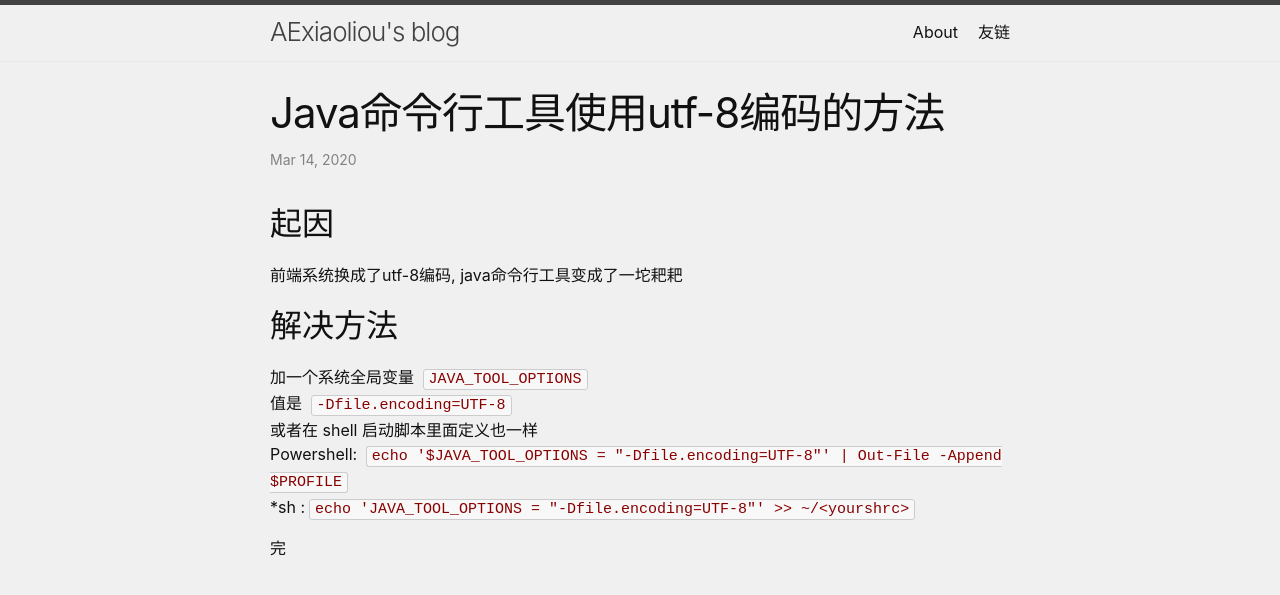
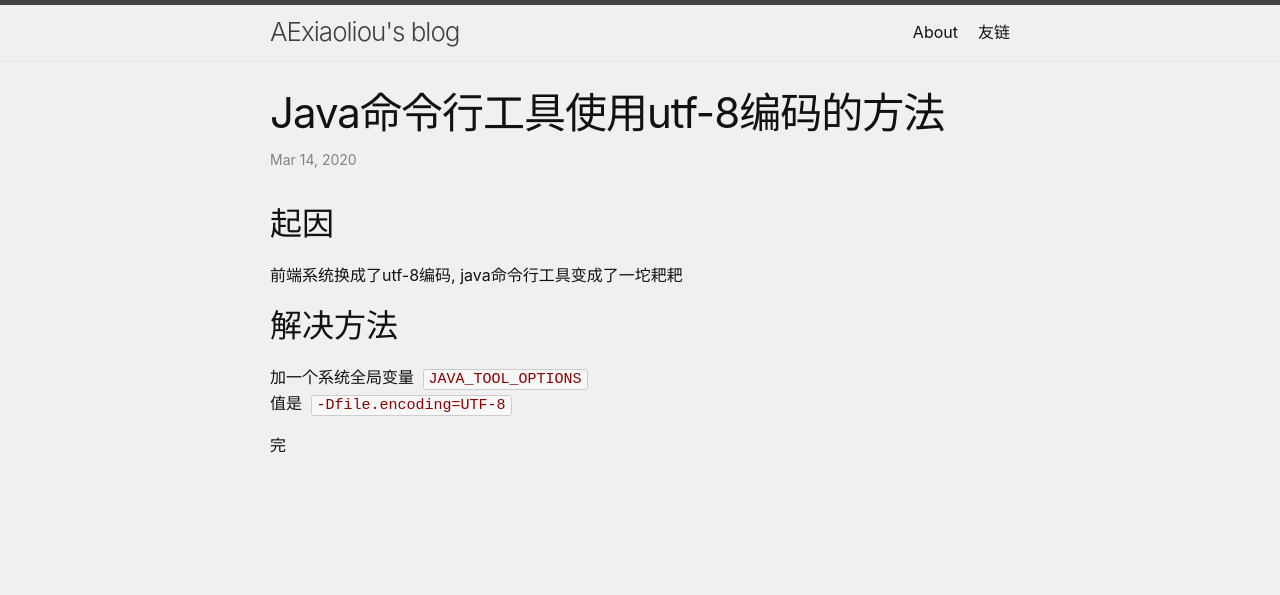
Before and after one commit to AExiaoliou/hatimblog.github.io, a Jekyll site: the page built from _posts/2020-3-15-cmdline-utf8-java.md, in a window 1280 px wide and 900 px high. Shown: the top 595 px of the window. Built offline with Jekyll 4.4.1, drawn with Linux system fonts in a browser that asks for light colours.

Commit message:
Revert "new post"
This reverts commit a2299ad8bad809f0a8e3db6d788cf04b4ec6904e.

```diff
--- a/_posts/2020-3-15-cmdline-utf8-java.md
+++ b/_posts/2020-3-15-cmdline-utf8-java.md
@@ -13,9 +13,6 @@ categories: java
 
 加一个系统全局变量 `JAVA_TOOL_OPTIONS`
 值是 `-Dfile.encoding=UTF-8`
-或者在 shell 启动脚本里面定义也一样
-Powershell: `echo '$JAVA_TOOL_OPTIONS = "-Dfile.encoding=UTF-8"' | Out-File -Append $PROFILE`
-*sh :`echo 'JAVA_TOOL_OPTIONS = "-Dfile.encoding=UTF-8"' >> ~/<yourshrc>`
 
 完
 <br>
```
